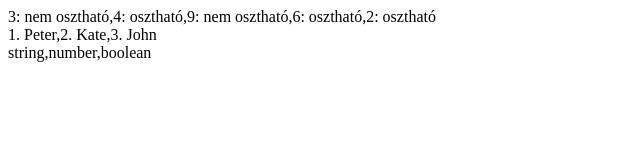
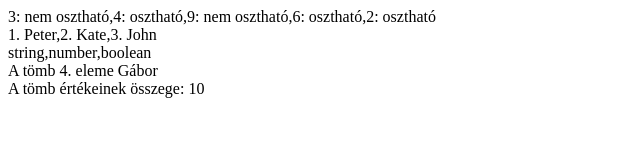
Before and after one commit to endre88/gyak, a plain HTML site: page index.html in a window 1280 px wide. Shown: the whole page, without its empty margins (0-640 px from the left). Drawn offline with Linux system fonts and the light colour scheme.

Commit message:
függvények, ciklusok

```diff
--- a/index.html
+++ b/index.html
@@ -4,12 +4,14 @@
     <title></title>
     <meta charset="UTF-8" />
     <meta name="viewport" content="width=device-width, initial-scale=1" />
-
   </head>
   <body>
     <div class="nums"></div>
     <div class="players"></div>
     <div class="types"></div>
-<script src="script.js"></script>
-</body>
+    <div class="names"></div>
+    <div class="numbs"></div>
+
+    <script src="script.js"></script>
+  </body>
 </html>
--- a/script.js
+++ b/script.js
@@ -1,3 +1,4 @@
+// 1. feladat
 const nums = [3, 4, 9, 6, 2];
 const numbers = [];
 let divide = function (nums) {
@@ -12,6 +13,7 @@ let divide = function (nums) {
 divide(nums);
 document.querySelector(".nums").textContent = numbers;
 
+// 2. feladat
 const players = ["Peter", "Kate", "John"];
 const playersout = [];
 
@@ -23,6 +25,7 @@ let writer = function (players) {
 writer(players);
 document.querySelector(".players").textContent = playersout;
 
+// 3. feladat
 const x = ["", 4, true];
 const types = [];
 let check = function (x) {
@@ -34,3 +37,46 @@ let check = function (x) {
 check(x);
 
 document.querySelector(".types").textContent = types;
+
+// 4. feladat
+const names = [
+  "István",
+  "Katalin",
+  "Attila",
+  "Gábor",
+  "Péter",
+  "Anna",
+  "Kitti",
+];
+let valogato = function (nums) {
+  for (let i = 0; i < names.length; i++) {
+    if (names[i] == "Gábor") {
+      document.querySelector(".names").textContent = `A tömb ${[
+        i + 1,
+      ]}. eleme ${names[i]}`;
+    }
+  }
+};
+valogato(names);
+
+// 5. feladat
+
+const numbs = ["a", "4", 2, 2, 1, 1]; // 10
+
+let adder = function (numbs) {
+  let sum = 0;
+  for (let i = 0; i < numbs.length; i++) {
+    if (!isNaN(numbs[i])) {
+      sum = sum + parseInt(numbs[i]);
+      document.querySelector(
+        ".numbs"
+      ).textContent = `A tömb értékeinek összege: ${[sum]}`;
+    } else {
+      console.log(
+        "A tömb legalább egy eleme nem szám, tehát nem konvertálható"
+      );
+    }
+  }
+};
+
+adder(numbs);
```
